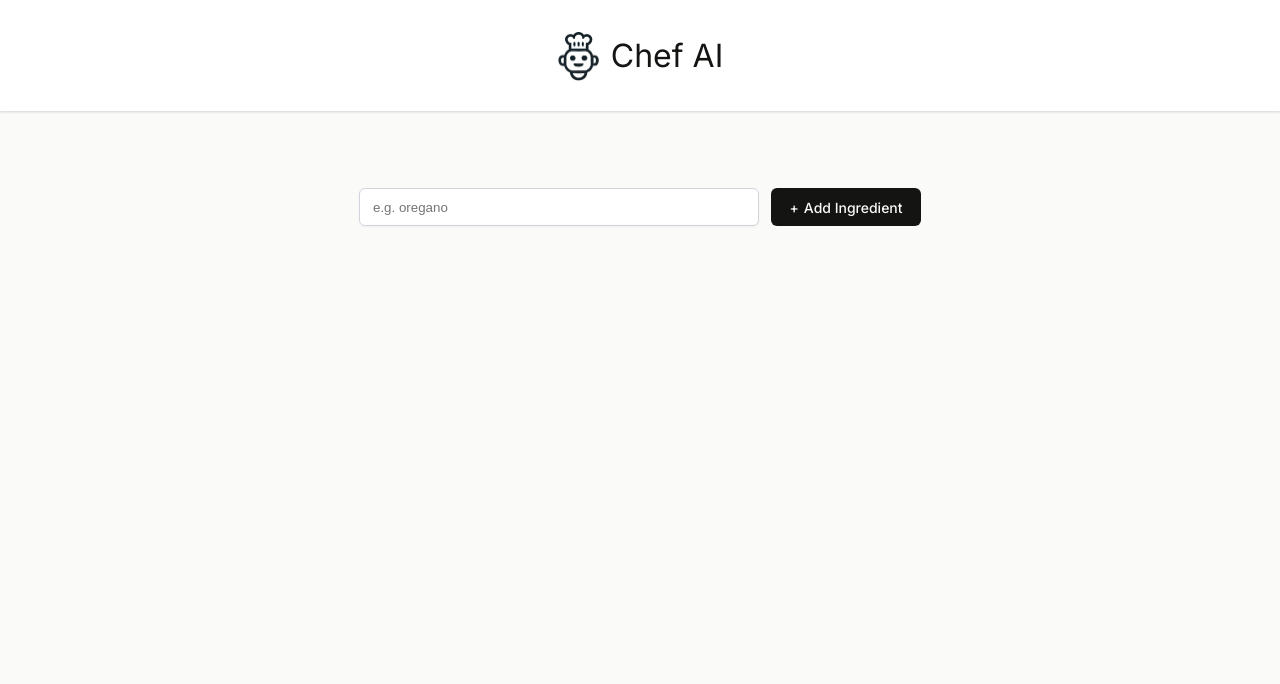
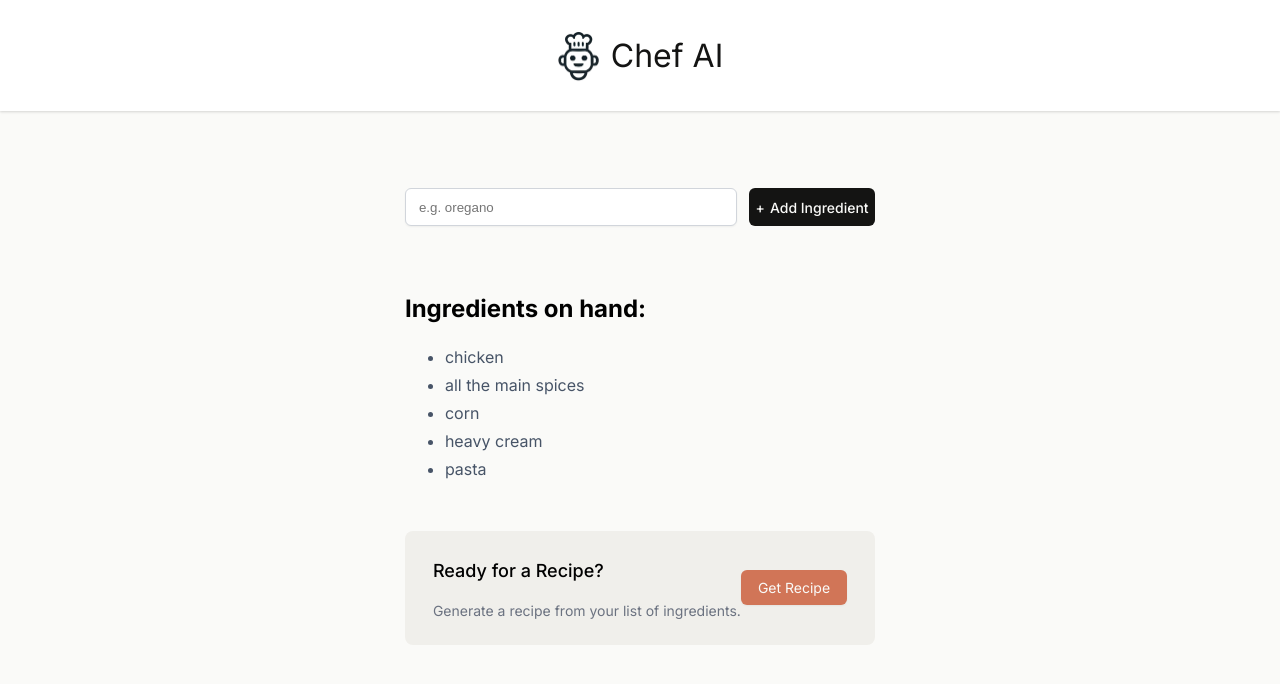
Before and after one commit to IoannisLykomitros/chef-ai-react-educational, a React (Vite) app: page / in a window 1280 px wide. Shown: the top 684 px of the page. Built offline with nearby package versions, Linux system fonts and the light colour scheme.

Commit message:
created ingredients list component with styling and add ingredient logic

```diff
--- a/src/components/IngredientsList.jsx
+++ b/src/components/IngredientsList.jsx
@@ -0,0 +1,24 @@
+const IngredientsList = (props) => {
+
+    const IngredientsListItems = props.ingredients.map(ingredient => (
+        <li key={ingredient}>{ingredient}</li>
+    ));
+
+    return (
+        <section className="ingredients-list-section">
+            <h2>Ingredients on hand:</h2>
+            <ul className="ingredients-list" aria-live="polite">
+                {IngredientsListItems}
+            </ul>
+            <div className="get-recipe-container">
+                <div>
+                    <h3>Ready for a Recipe?</h3>
+                    <p>Generate a recipe from your list of ingredients.</p>
+                </div>
+                <button>Get Recipe</button>
+            </div>
+        </section>
+    );
+}
+
+export default IngredientsList;
--- a/src/components/Main.jsx
+++ b/src/components/Main.jsx
@@ -1,10 +1,18 @@
 import { useState } from 'react';
 import Header from './Header';
+import IngredientsList from './IngredientsList';
 
 const Main = () => {
+    const [ingredient, setIngredient] = useState(["chicken", "all the main spices", "corn", "heavy cream", "pasta"]);
+
+    const addIngredient = (formData) => {
+        const newIngredient = formData.get('ingredient');
+        setIngredient([...ingredient, newIngredient]);
+    }
+
     return (
         <main>
-            <form className='add-ingredient-form'>
+            <form action={addIngredient} className='add-ingredient-form'>
                 <input
                     type="text"
                     placeholder="e.g. oregano"
@@ -13,6 +21,8 @@ const Main = () => {
                 />
                 <button>Add Ingredient</button>
             </form>
+
+            <IngredientsList ingredients={ingredient} />
         </main>
     );
 }
--- a/src/index.css
+++ b/src/index.css
@@ -37,6 +37,8 @@ header > h1 {
 
 main {
     padding: 30px 30px 10px;
+    display: grid;
+    place-content: center;
 }
 
 .add-ingredient-form {
@@ -68,7 +70,7 @@ main {
     border: none;
     background-color: #141413;
     color: #FAFAF8;
-    width: 150px;
+    width: 126px;
     font-size: 0.875rem;
     font-weight: 500;
     cursor: pointer;
@@ -82,3 +84,54 @@ main {
 .add-ingredient-form > button:hover {
     background-color: #333333;
 }
+
+.ingredients-list-section {
+    margin-top: 48px;
+    /* margin-left: 64px; */
+
+}
+
+ul.ingredients-list {
+    margin-bottom: 48px;
+}
+
+ul.ingredients-list > li {
+    color: #475467;
+    line-height: 28px;
+}
+
+.get-recipe-container {
+    display: flex;
+    justify-content: space-between;
+    align-items: center;
+    border-radius: 8px;
+    background: #F0EFEB;
+    padding: 10px 28px;
+    flex-grow: 1;
+    max-width: 560px;
+    max-height: 120px;
+}
+
+.get-recipe-container h3 {
+    font-size: 1.125rem;
+    font-weight: 500;
+    line-height: 24px;
+}
+
+.get-recipe-container p {
+    color: #6B7280;
+    font-size: 0.875rem;
+    line-height: 20px;
+}
+
+.get-recipe-container button {
+    border: none;
+    border-radius: 6px;
+    background: #D17557;
+    box-shadow: 0px 1px 2px 0px rgba(0, 0, 0, 0.05);
+    color: #FAFAF8;
+    padding: 9px 17px;
+    font-family: "Inter", sans-serif;
+    font-size: 0.875rem;
+    cursor: pointer;
+}
```
